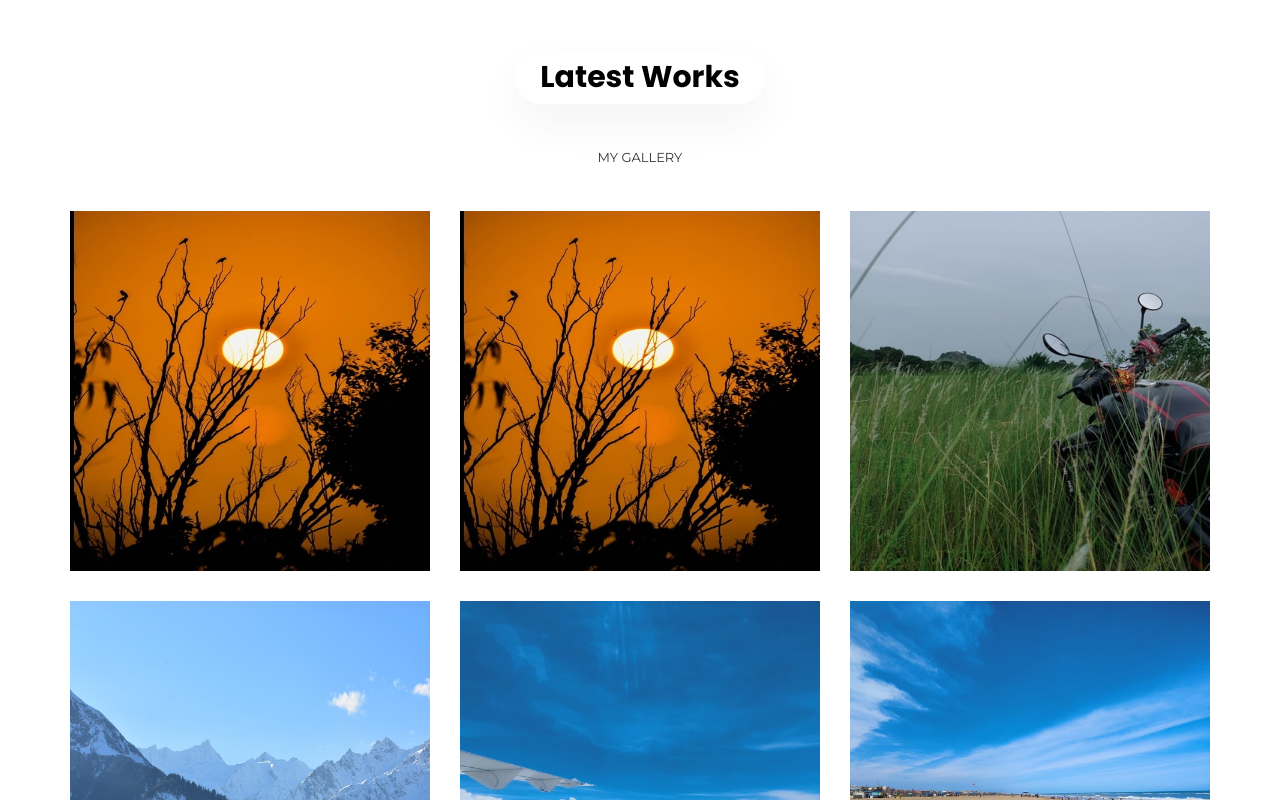
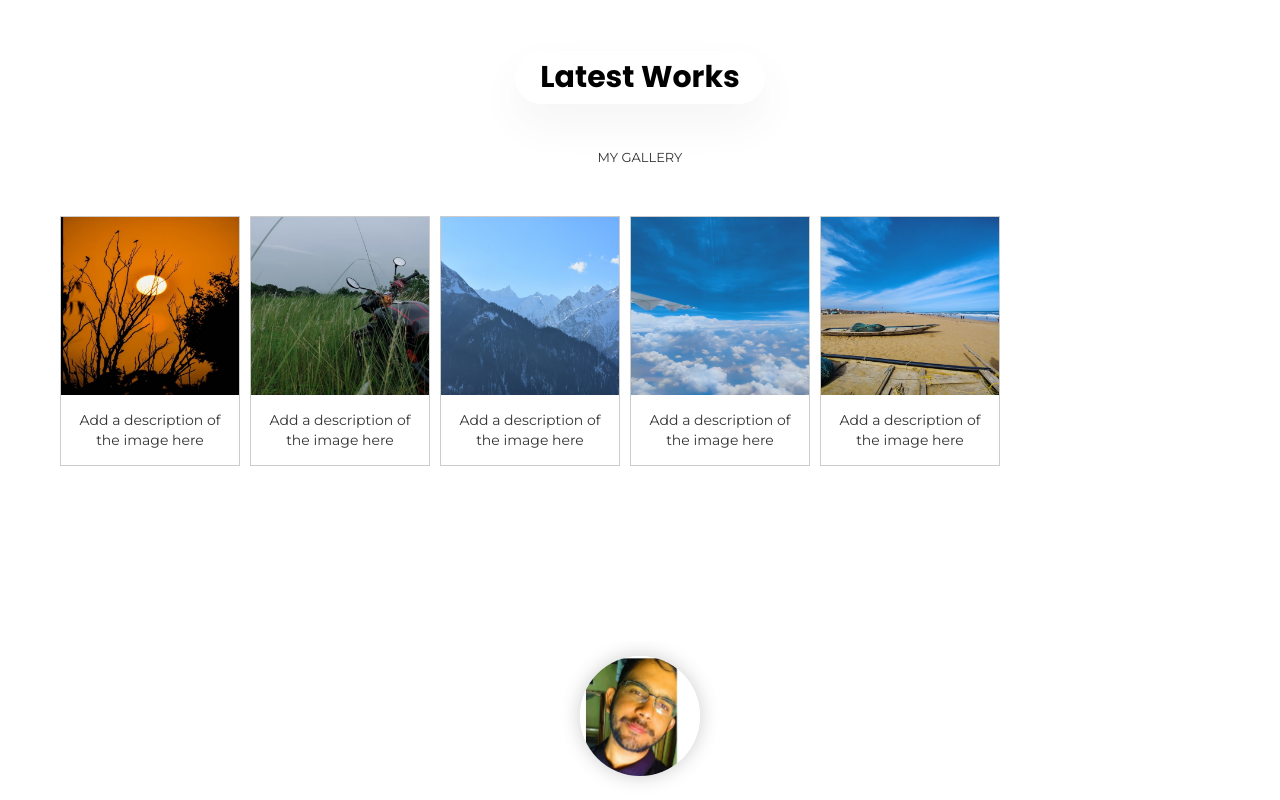
Before and after one commit to harsh-koder/portfolio, a plain HTML site: page index.html in a window 1280 px wide. Shown: the part 2000-2800 px from the top of the page. Drawn offline with Linux system fonts and the light colour scheme.

Commit message:
Update index.html

```diff
--- a/index.html
+++ b/index.html
@@ -171,73 +171,40 @@
 			</ul>
 			<div class="row isotope_items">
 				<!-- Work item -->
-				<div class="col-md-4 col-sm-6 col-xs-12">
-					<a class="work-item " href="/img/works/1.jpg">
-						<img src="/img/works/1.jpg" alt="">
-						<div class="work-inner">
-							<div class="work-info">
-								<h2>Project Title</h2>
-								<h3>Graphics</h3>
-							</div>
-						</div>
+				<div class="gallery">
+					<a target="_blank" href="/img/works/1.jpg">
+					  <img src="/img/works/1.jpg" alt="Cinque Terre" width="600" height="400">
 					</a>
-				</div>
-				<!-- Work item -->
-				<div class="col-md-4 col-sm-6 col-xs-12">
-					<a class="work-item " href="/img/works/1.jpg">
-						<img src="/img/works/1.jpg" alt="">
-						<div class="work-inner">
-							<div class="work-info">
-								<h2>Project Title</h2>
-							</div>
-						</div>
+					<div class="desc">Add a description of the image here</div>
+				  </div>
+
+				<div class="gallery">
+					<a target="_blank" href="/img/works/2.jpg">
+					  <img src="/img/works/2.jpg" alt="Cinque Terre" width="600" height="400">
 					</a>
-				</div>
-				<!-- Work item -->
-				<div class="col-md-4 col-sm-6 col-xs-12">
-					<a class="work-item " href="/img/works/2.jpg">
-						<img src="/img/works/2.jpg" alt="">
-						<div class="work-inner">
-							<div class="work-info">
-								<h2>Project Title</h2>
-								<h3>Graphics</h3>
-							</div>
-						</div>
+					<div class="desc">Add a description of the image here</div>
+				  </div>
+
+				  <div class="gallery">
+					<a target="_blank" href="/img/works/3.jpg">
+					  <img src="/img/works/3.jpg" alt="Forest" width="600" height="400">
 					</a>
-				</div>
-				<!-- Work item -->
-				<div class="col-md-4 col-sm-6 col-xs-12">
-					<a class="work-item " href="/img/works/3.jpg">
-						<img src="/img/works/3.jpg" alt="">
-						<div class="work-inner">
-							<div class="work-info">
-								<h2>Project Title</h2>
-							</div>
-						</div>
+					<div class="desc">Add a description of the image here</div>
+				  </div>
+
+				  <div class="gallery">
+					<a target="_blank" href="/img/works/4.jpg">
+					  <img src="/img/works/4.jpg" alt="Northern Lights" width="600" height="400">
 					</a>
-				</div>
-				<!-- Work item -->
-				<div class="col-md-4 col-sm-6 col-xs-12">
-					<a class="work-item " href="/img/works/4.jpg">
-						<img src="/img/works/4.jpg" alt="">
-						<div class="work-inner">
-							<div class="work-info">
-								<h2>Project Title</h2>
-							</div>
-						</div>
+					<div class="desc">Add a description of the image here</div>
+				  </div>
+
+				  <div class="gallery">
+					<a target="_blank" href="/img/works/5.jpg">
+					  <img src="/img/works/5.jpg" alt="Mountains" width="600" height="400">
 					</a>
-				</div>
-				<!-- Work item -->
-				<div class="col-md-4 col-sm-6 col-xs-12">
-					<a class="work-item " href="/img/works/5.jpg">
-						<img src="/img/works/5.jpg" alt="">
-						<div class="work-inner">
-							<div class="work-info">
-								<h2>Project Title</h2>
-							</div>
-						</div>
-					</a>
-				</div>
+					<div class="desc">Add a description of the image here</div>
+				  </div>
 			</div>
 		</div>
 	</section>
```
